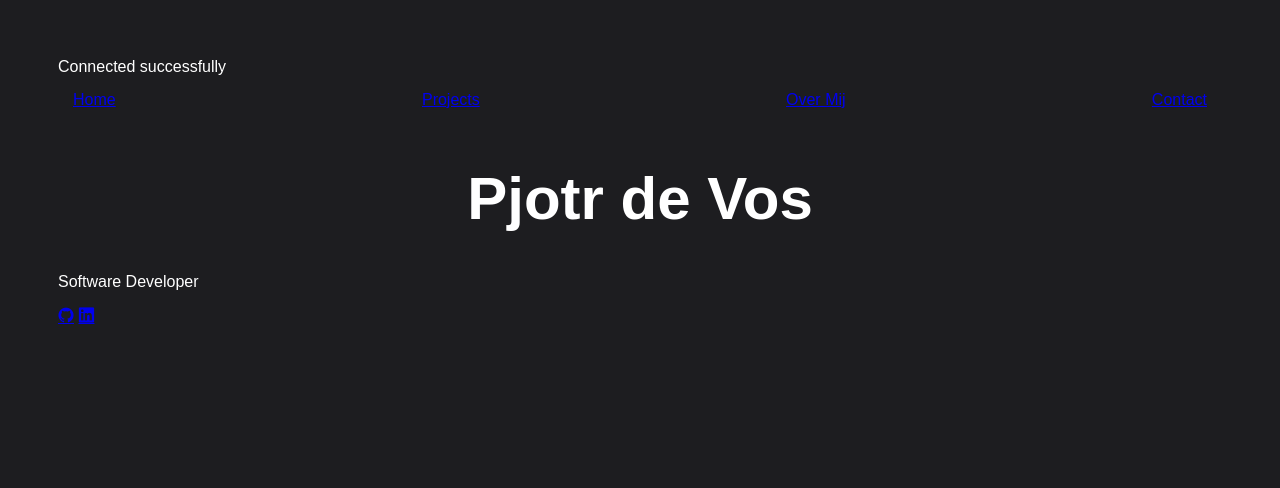
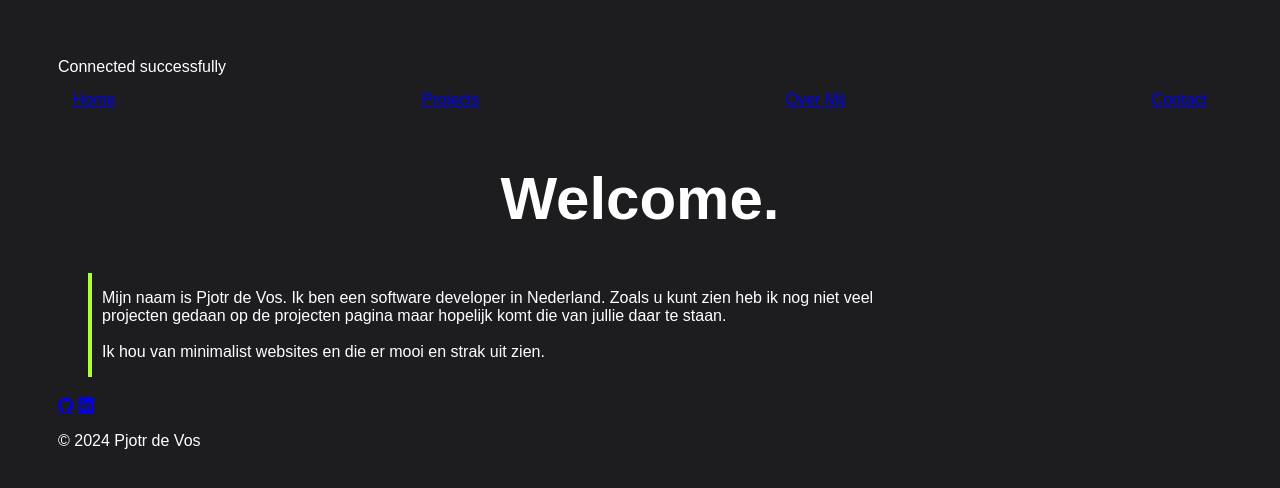
Before and after one commit to PjotrdeVos1/Portofolio-Windesheim, a PHP site: page / in a window 1280 px wide. Shown: the top 488 px of the page. Run offline with PHP 8.4, Linux system fonts and the light colour scheme.

Commit message:
Fixed footer, Added info on about me page, Gave credits were needed.

```diff
--- a/views/css/style.css
+++ b/views/css/style.css
@@ -48,6 +48,9 @@
     margin-right: 60px;
 }
 
+
+/* Styling for project links with help of ChatGPT*/
+
 .Projects a {
     position: relative;
     text-decoration: none; /* Remove default underline */
@@ -95,7 +98,7 @@
     transform: translateY(-5px);
 }
 
-/* Styling for contact form elements */
+/* Styling for contact form elements with help from ChatGPT */
 .contact-form {
     width: 100%; /* Full width within container */
 }
--- a/views/home.view.php
+++ b/views/home.view.php
@@ -5,9 +5,19 @@
 
 ?>
 
+    <main>
+    <h1 class="Name">Welcome.</h1>
 
-    <h1 class="Name">Pjotr de Vos</h1>
-    <p>Software Developer</p>
+        <div class="All-containers">
+            <div class="text-container">
+                <p>Mijn naam is Pjotr de Vos. Ik ben een software developer in Nederland. Zoals u kunt zien heb ik nog niet veel projecten gedaan op de projecten pagina maar hopelijk komt die van jullie daar te staan.
+                    <br>
+                    <br>
+                    Ik hou van minimalist websites en die er mooi en strak uit zien.</p>
+            </div>
+        </div>
+
+    </main>
 
 
 
--- a/views/layout/footer.php
+++ b/views/layout/footer.php
@@ -7,6 +7,10 @@
         <a class="icons" href="https://www.linkedin.com/in/pjotr-de-vos-b68917284/" target="_blank" rel="noopener noreferrer"><i class="devicon-linkedin-plain subtext"></i></a>
     </div>
 
+    <div class="OwnershipRights">
+        <p>&copy; <?php echo date("Y"); ?> Pjotr de Vos</p>
+    </div>
+
 
 </footer>
 
```
Also changed, not shown: views/info.view.php (+4 -3 lines).
